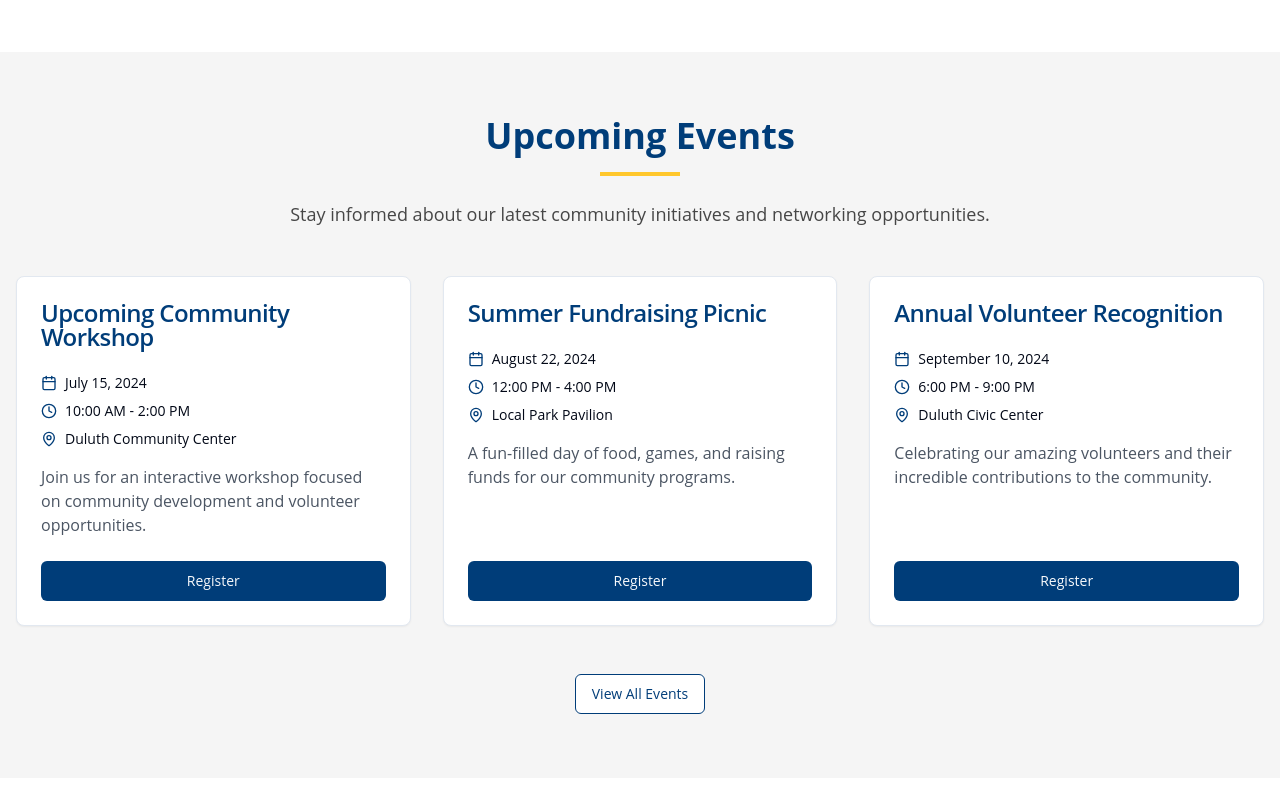
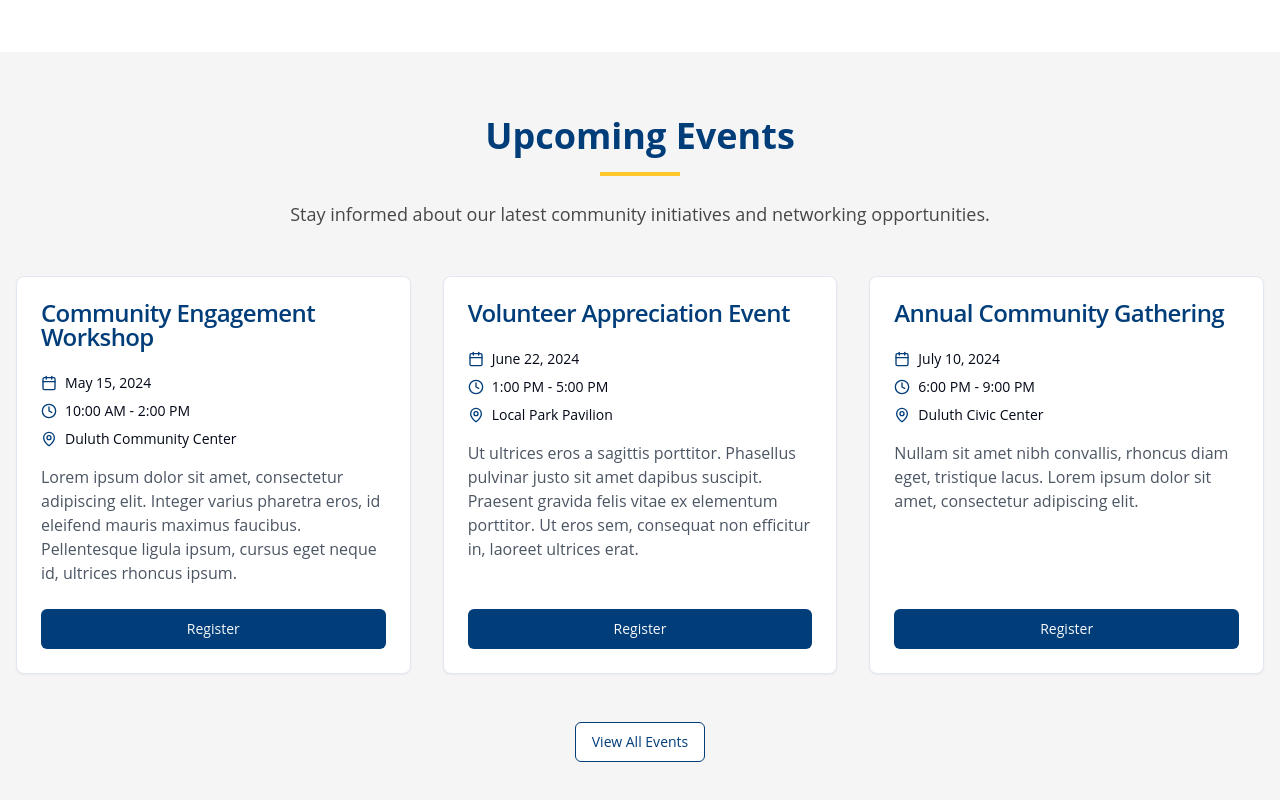
Before and after one commit to erobb1971/duluth-civitan-ready, a React (Vite) app: page / in a window 1280 px wide. Shown: the part 2588-3388 px from the top of the page. Before the commit the page ends 3366 px from the top, so only its background shows below. Built offline with nearby package versions, Linux system fonts and the light colour scheme.

Commit message:
Add placeholder text to events.
Add placeholder text to the event descriptions.

```diff
--- a/src/components/EventsSection.tsx
+++ b/src/components/EventsSection.tsx
@@ -7,27 +7,27 @@ import { Calendar, Clock, MapPin } from 'lucide-react';
 const events = [
   {
     id: 1,
-    title: "Upcoming Community Workshop",
-    date: "July 15, 2024",
+    title: "Community Engagement Workshop",
+    date: "May 15, 2024",
     time: "10:00 AM - 2:00 PM",
     location: "Duluth Community Center",
-    description: "Join us for an interactive workshop focused on community development and volunteer opportunities."
+    description: "Lorem ipsum dolor sit amet, consectetur adipiscing elit. Integer varius pharetra eros, id eleifend mauris maximus faucibus. Pellentesque ligula ipsum, cursus eget neque id, ultrices rhoncus ipsum."
   },
   {
     id: 2,
-    title: "Summer Fundraising Picnic",
-    date: "August 22, 2024",
-    time: "12:00 PM - 4:00 PM",
+    title: "Volunteer Appreciation Event",
+    date: "June 22, 2024",
+    time: "1:00 PM - 5:00 PM",
     location: "Local Park Pavilion",
-    description: "A fun-filled day of food, games, and raising funds for our community programs."
+    description: "Ut ultrices eros a sagittis porttitor. Phasellus pulvinar justo sit amet dapibus suscipit. Praesent gravida felis vitae ex elementum porttitor. Ut eros sem, consequat non efficitur in, laoreet ultrices erat."
   },
   {
     id: 3,
-    title: "Annual Volunteer Recognition",
-    date: "September 10, 2024",
+    title: "Annual Community Gathering",
+    date: "July 10, 2024",
     time: "6:00 PM - 9:00 PM",
     location: "Duluth Civic Center",
-    description: "Celebrating our amazing volunteers and their incredible contributions to the community."
+    description: "Nullam sit amet nibh convallis, rhoncus diam eget, tristique lacus. Lorem ipsum dolor sit amet, consectetur adipiscing elit."
   }
 ];
 
```
